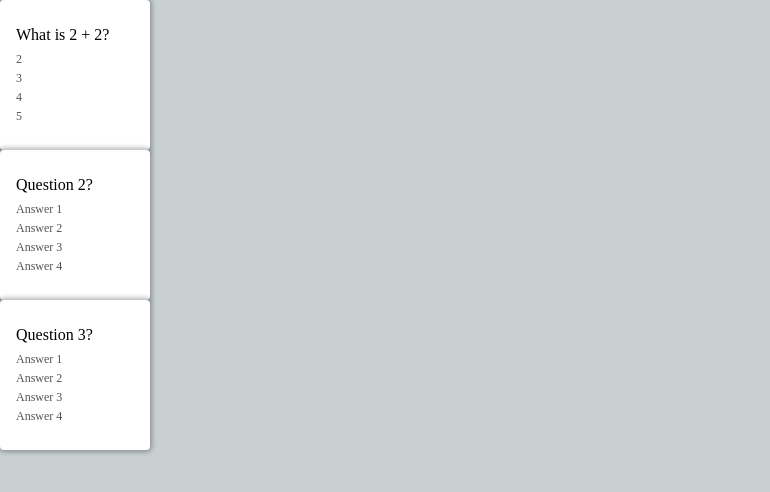
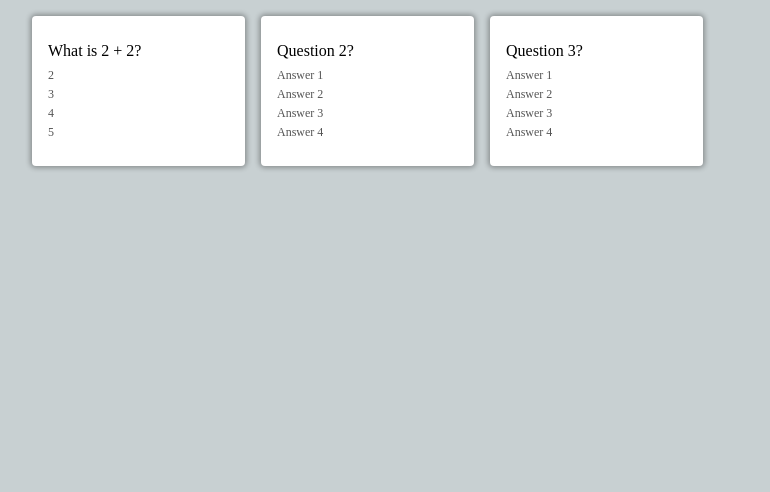
Before and after one commit to towsif031/flashcard-quiz-app, a React (Create React App) app: page / in a window 1280 px wide. Shown: the top 492 px of the page, without its empty margins (0-770 px from the left). Built offline with nearby package versions, Linux system fonts and the light colour scheme; no server answers.

Commit message:
fixed card width.

```diff
--- a/src/App.js
+++ b/src/App.js
@@ -34,7 +34,11 @@
 		return textArea.value;
 	}
 
-	return <FlashcardList flashcards={flashcards} />;
+	return (
+		<div className="container">
+			<FlashcardList flashcards={flashcards} />
+		</div>
+	);
 }
 
 const SAMPLE_FLASHCARDS = [
--- a/src/app.css
+++ b/src/app.css
@@ -6,6 +6,11 @@
 
 body {
 	background-color: #c8d0d2;
+}
+
+.container {
+	margin: 1rem 2rem;
+	max-width: 900px;
 }
 
 .card {
@@ -19,7 +24,6 @@
 	transform-style: preserve-3d;
 	transition: transform 0.5s;
 	height: 150px;
-	width: 150px;
 	cursor: pointer;
 	transform: perspective(1000px) rotateY(var(--rotate-y, 0))
 		translateY(var(--translate-y, 0));
@@ -49,6 +53,13 @@
 	transform: rotateY(180deg);
 }
 
+.card-grid {
+	display: grid;
+	align-items: center;
+	grid-template-columns: repeat(auto-fill, minmax(200px, 1fr));
+	gap: 1rem;
+}
+
 .flashcard-options {
 	margin-top: 0.5rem;
 }
```
